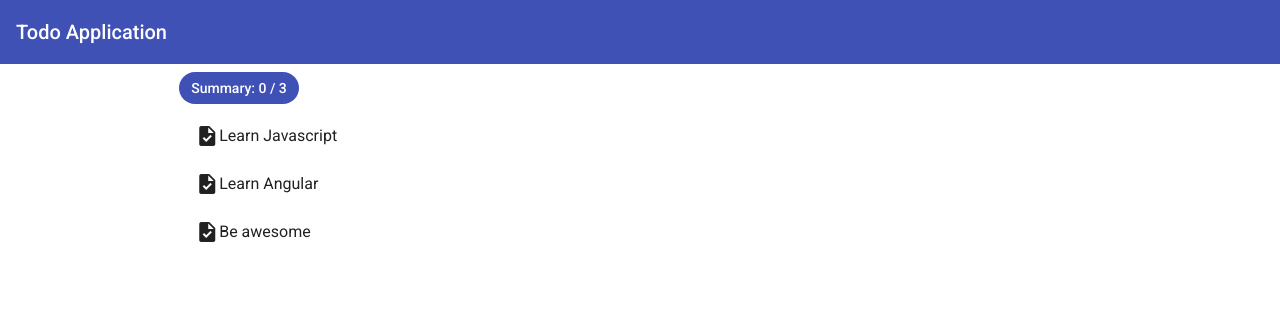
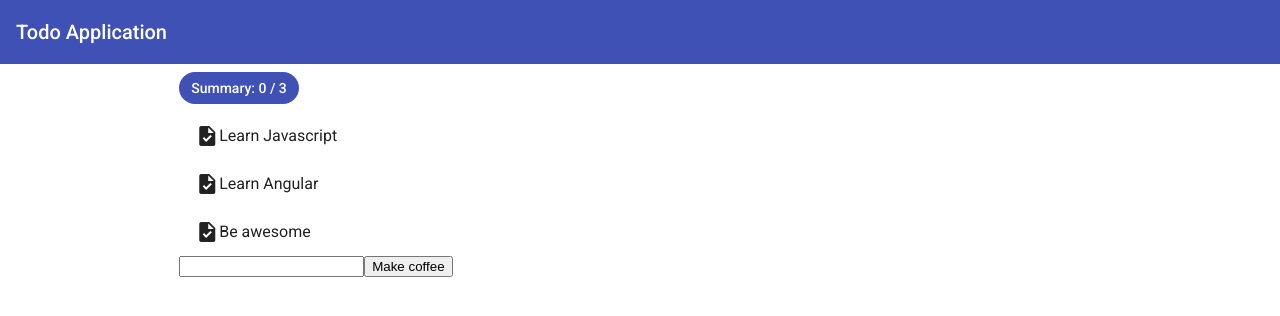
Before and after one commit to timmles/angular-bootcamp-mid-2022, an Angular app: page / in a window 1280 px wide. Shown: the top 316 px of the page. Built offline with nearby package versions, Linux system fonts and the light colour scheme.

Commit message:
asdfasdf

```diff
--- a/src/app/app.component.html
+++ b/src/app/app.component.html
@@ -7,6 +7,9 @@
     <div class="col-12">
       <app-todo-list-summary [todo]="todoArr"></app-todo-list-summary>
       <todo-list [todo]="todoArr"></todo-list>
+
+      <input type="text" #todoInput (keydown.enter)="addTodo(todoInput)">
+      <button (click)="addTodo(todoInput)">Make coffee</button>
     </div>
   </div>
 </div>
--- a/src/app/app.component.ts
+++ b/src/app/app.component.ts
@@ -11,4 +11,9 @@ export class AppComponent {
     "Learn Angular",
     "Be awesome"
   ]
+
+  addTodo(todoInput: HTMLInputElement) {
+    this.todoArr.push(todoInput.value)
+    todoInput.value = ''
+  }
 }
```
